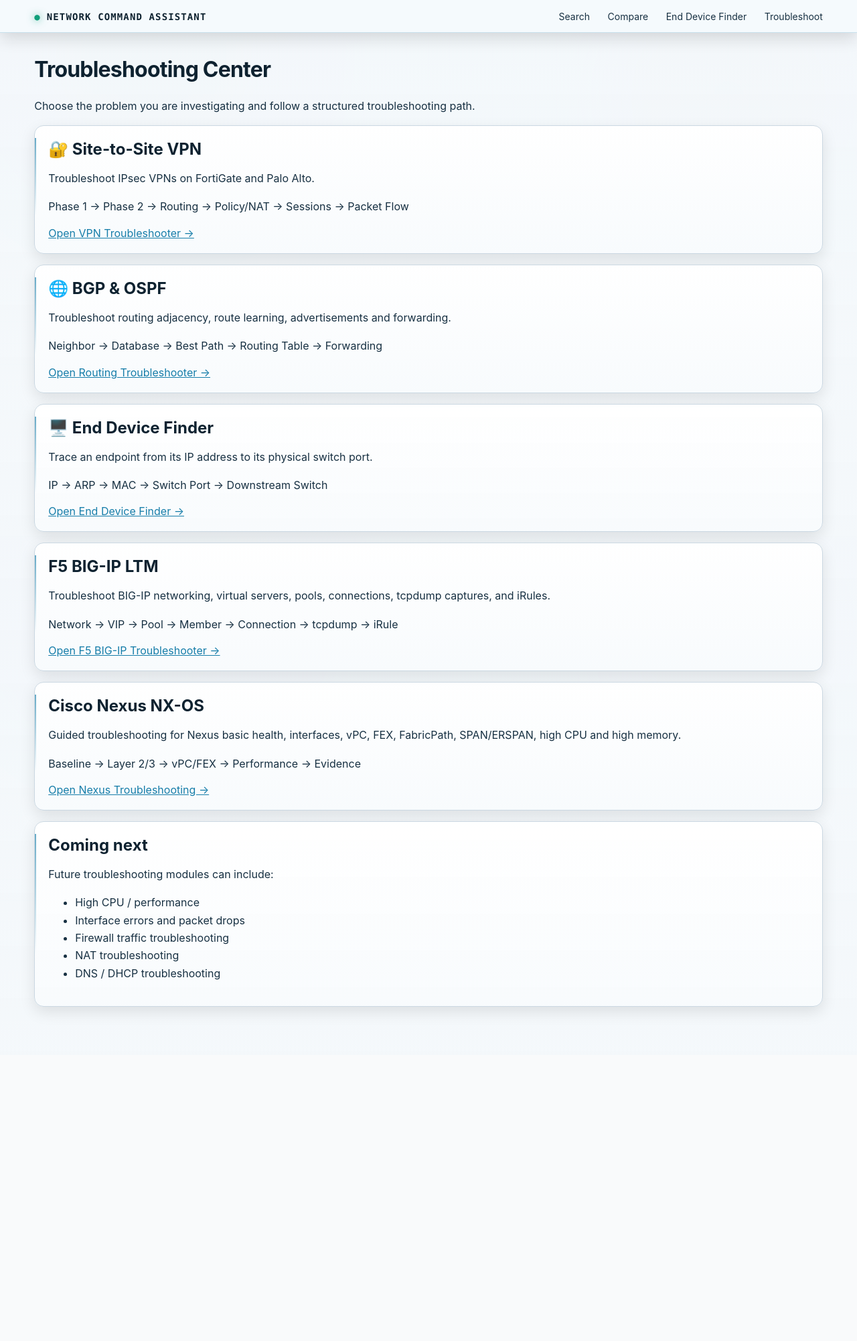
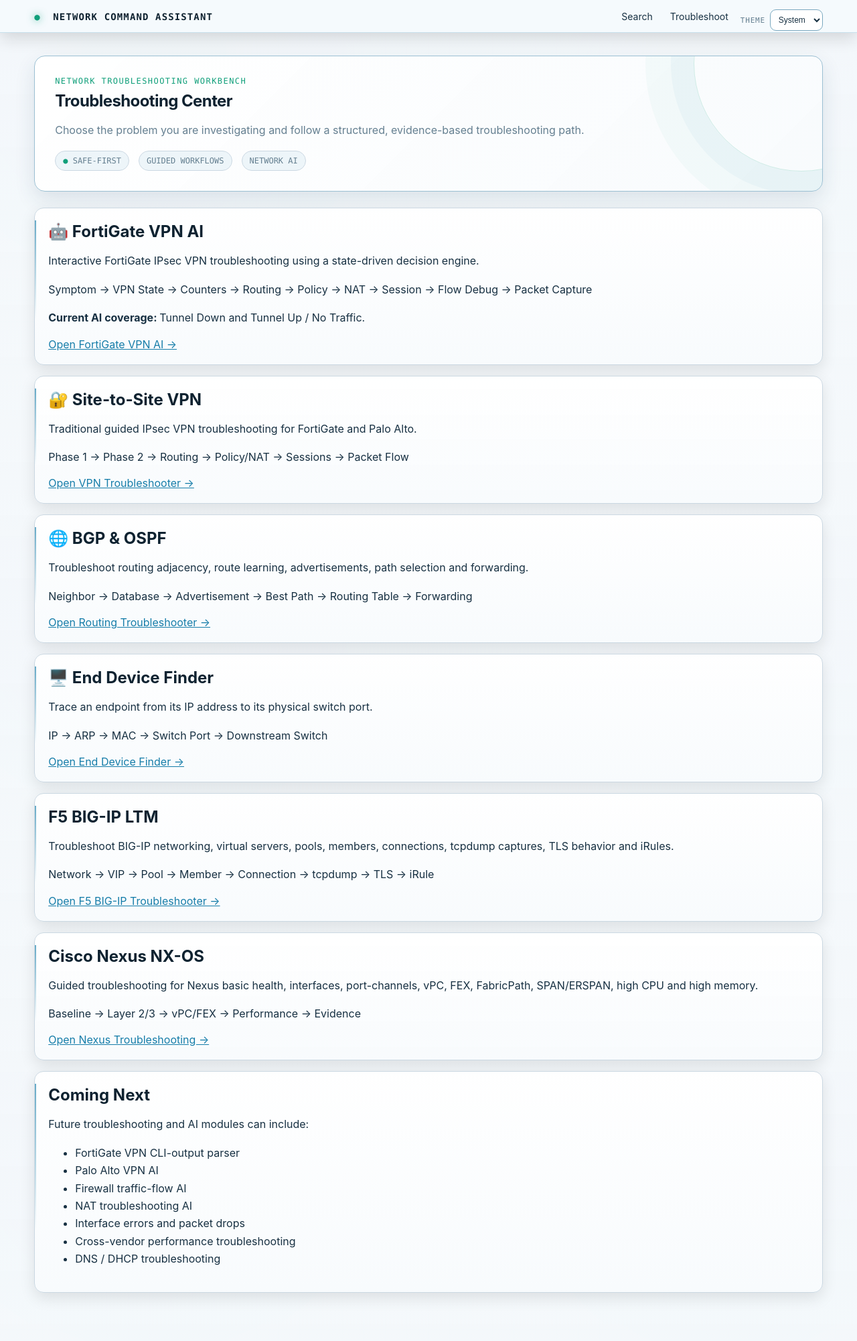
Before and after one commit to ajaypachpande/network-command-assistant, a Flask app: page /troubleshoot in a window 1280 px wide. Shown: the whole page at 67% size. Before the commit the page ends 1517 px from the top, so only its background shows below. Run offline with Flask 3, Linux system fonts and the light colour scheme.

Commit message:
Integrate FortiGate VPN AI into troubleshooting navigation

```diff
--- a/templates/partials/navbar.html
+++ b/templates/partials/navbar.html
@@ -8,14 +8,6 @@
 
 <a href="/">
 Search
-</a>
-
-<a href="/compare">
-Compare
-</a>
-
-<a href="/device-finder">
-End Device Finder
 </a>
 
 <a href="/troubleshoot">
--- a/templates/troubleshoot.html
+++ b/templates/troubleshoot.html
@@ -1,93 +1,237 @@
 <!doctype html>
-<html>
+
+<html lang="en">
+
 <head>
-<meta name="viewport" content="width=device-width,initial-scale=1">
-<title>Troubleshooting - Network Command Assistant</title>
-<link rel="stylesheet" href="/static/style.css">
+
+<meta charset="UTF-8">
+
+<meta
+    name="viewport"
+    content="width=device-width, initial-scale=1"
+>
+
+<title>
+Troubleshooting Center - Network Command Assistant
+</title>
+
+<link
+    rel="stylesheet"
+    href="/static/style.css"
+>
+
 </head>
+
 
 <body>
 
-<nav>
-<b>Network Command Assistant</b>
-<span>
-<a href="/">Search</a>
-<a href="/compare">Compare</a>
-<a href="/device-finder">End Device Finder</a>
-<a href="/troubleshoot">Troubleshoot</a>
-</span>
-</nav>
+
+{% include "partials/navbar.html" %}
+
 
 <main>
 
-<h1>Troubleshooting Center</h1>
+
+<!-- =====================================================
+     PAGE HEADER
+===================================================== -->
+
+<section class="hero">
+
+<div class="hero-kicker">
+NETWORK TROUBLESHOOTING WORKBENCH
+</div>
+
+
+<h1>
+Troubleshooting Center
+</h1>
+
 
 <p>
-Choose the problem you are investigating and follow a structured troubleshooting path.
+Choose the problem you are investigating and follow a structured,
+evidence-based troubleshooting path.
 </p>
 
+
+<div class="status-line">
+
+<span class="status-chip">
+<strong>●</strong>
+SAFE-FIRST
+</span>
+
+<span class="status-chip">
+GUIDED WORKFLOWS
+</span>
+
+<span class="status-chip">
+NETWORK AI
+</span>
+
+</div>
+
+</section>
+
+
+
+<!-- =====================================================
+     FORTIGATE VPN AI
+===================================================== -->
+
 <div class="card">
-<h2>🔐 Site-to-Site VPN</h2>
+
+<h2>
+🤖 FortiGate VPN AI
+</h2>
+
 
 <p>
-Troubleshoot IPsec VPNs on FortiGate and Palo Alto.
+Interactive FortiGate IPsec VPN troubleshooting using a state-driven
+decision engine.
 </p>
 
+
 <p>
-Phase 1 → Phase 2 → Routing → Policy/NAT → Sessions → Packet Flow
+Symptom → VPN State → Counters → Routing → Policy → NAT →
+Session → Flow Debug → Packet Capture
 </p>
+
+
+<p>
+
+<strong>
+Current AI coverage:
+</strong>
+
+Tunnel Down and Tunnel Up / No Traffic.
+
+</p>
+
+
+<a href="{{ url_for('fortigate_vpn_ai') }}">
+Open FortiGate VPN AI →
+</a>
+
+</div>
+
+
+
+<!-- =====================================================
+     SITE-TO-SITE VPN
+===================================================== -->
+
+<div class="card">
+
+<h2>
+🔐 Site-to-Site VPN
+</h2>
+
+
+<p>
+Traditional guided IPsec VPN troubleshooting for FortiGate
+and Palo Alto.
+</p>
+
+
+<p>
+Phase 1 → Phase 2 → Routing → Policy/NAT →
+Sessions → Packet Flow
+</p>
+
 
 <a href="/troubleshoot/vpn">
 Open VPN Troubleshooter →
 </a>
+
 </div>
 
 
+
+<!-- =====================================================
+     ROUTING
+===================================================== -->
+
 <div class="card">
-<h2>🌐 BGP & OSPF</h2>
+
+<h2>
+🌐 BGP & OSPF
+</h2>
+
 
 <p>
-Troubleshoot routing adjacency, route learning, advertisements and forwarding.
+Troubleshoot routing adjacency, route learning,
+advertisements, path selection and forwarding.
 </p>
 
+
 <p>
-Neighbor → Database → Best Path → Routing Table → Forwarding
+Neighbor → Database → Advertisement →
+Best Path → Routing Table → Forwarding
 </p>
+
 
 <a href="/troubleshoot/routing">
 Open Routing Troubleshooter →
 </a>
+
 </div>
 
 
+
+<!-- =====================================================
+     END DEVICE FINDER
+===================================================== -->
+
 <div class="card">
-<h2>🖥️ End Device Finder</h2>
+
+<h2>
+🖥️ End Device Finder
+</h2>
+
 
 <p>
-Trace an endpoint from its IP address to its physical switch port.
+Trace an endpoint from its IP address to its physical
+switch port.
 </p>
+
 
 <p>
 IP → ARP → MAC → Switch Port → Downstream Switch
 </p>
 
+
 <a href="/device-finder">
 Open End Device Finder →
 </a>
+
 </div>
+
+
+
+<!-- =====================================================
+     F5
+===================================================== -->
 
 <div class="card">
 
-<h2>F5 BIG-IP LTM</h2>
+<h2>
+F5 BIG-IP LTM
+</h2>
+
 
 <p>
-Troubleshoot BIG-IP networking, virtual servers, pools, connections,
-tcpdump captures, and iRules.
+Troubleshoot BIG-IP networking, virtual servers,
+pools, members, connections, tcpdump captures,
+TLS behavior and iRules.
 </p>
 
+
 <p>
-Network → VIP → Pool → Member → Connection → tcpdump → iRule
+Network → VIP → Pool → Member →
+Connection → tcpdump → TLS → iRule
 </p>
+
 
 <a href="/troubleshoot/f5">
 Open F5 BIG-IP Troubleshooter →
@@ -95,36 +239,97 @@
 
 </div>
 
+
+
+<!-- =====================================================
+     CISCO NEXUS
+===================================================== -->
+
 <div class="card">
-<h2>Cisco Nexus NX-OS</h2>
+
+<h2>
+Cisco Nexus NX-OS
+</h2>
+
+
 <p>
-Guided troubleshooting for Nexus basic health, interfaces, vPC, FEX,
-FabricPath, SPAN/ERSPAN, high CPU and high memory.
+Guided troubleshooting for Nexus basic health,
+interfaces, port-channels, vPC, FEX, FabricPath,
+SPAN/ERSPAN, high CPU and high memory.
 </p>
+
+
 <p>
-Baseline → Layer 2/3 → vPC/FEX → Performance → Evidence
+Baseline → Layer 2/3 → vPC/FEX →
+Performance → Evidence
 </p>
+
+
 <a href="/troubleshoot/nexus">
 Open Nexus Troubleshooting →
 </a>
+
 </div>
 
+
+
+<!-- =====================================================
+     FUTURE MODULES
+===================================================== -->
+
 <div class="card">
-<h2>Coming next</h2>
+
+<h2>
+Coming Next
+</h2>
+
+
 <p>
-Future troubleshooting modules can include:
+Future troubleshooting and AI modules can include:
 </p>
 
+
 <ul>
-<li>High CPU / performance</li>
-<li>Interface errors and packet drops</li>
-<li>Firewall traffic troubleshooting</li>
-<li>NAT troubleshooting</li>
-<li>DNS / DHCP troubleshooting</li>
+
+<li>
+FortiGate VPN CLI-output parser
+</li>
+
+<li>
+Palo Alto VPN AI
+</li>
+
+<li>
+Firewall traffic-flow AI
+</li>
+
+<li>
+NAT troubleshooting AI
+</li>
+
+<li>
+Interface errors and packet drops
+</li>
+
+<li>
+Cross-vendor performance troubleshooting
+</li>
+
+<li>
+DNS / DHCP troubleshooting
+</li>
+
 </ul>
 
 </div>
 
+
 </main>
+
+
+<script src="/static/app.js"></script>
+
+
 </body>
+
 </html>
```
